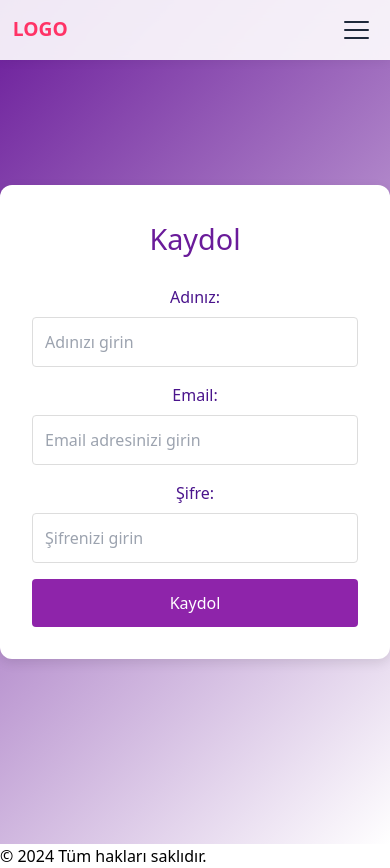
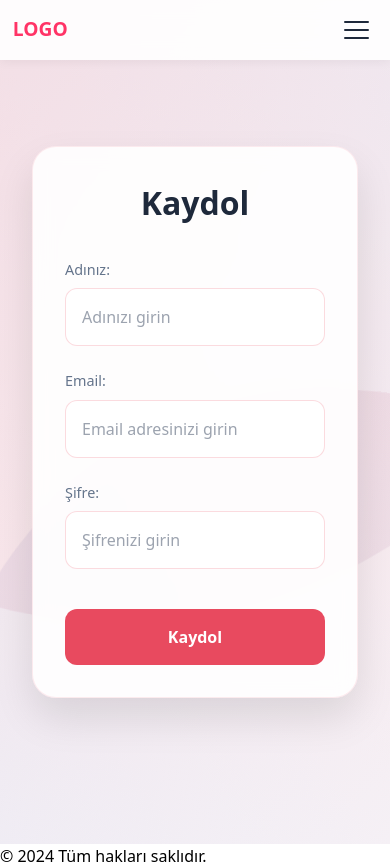
Before and after one commit to alifuatakbas/e-math-frontend, a Next.js app: page /register in a window 390 px wide. Built offline with nearby package versions, Linux system fonts and the light colour scheme.

Commit message:
Login düzeni

```diff
--- a/app/styles/Register.module.css
+++ b/app/styles/Register.module.css
@@ -3,78 +3,183 @@
   display: flex;
   justify-content: center;
   align-items: center;
-  height: 100vh;
-  background: linear-gradient(135deg, #6a1b9a, #ffffff);
+  min-height: 100vh;
+  background: linear-gradient(135deg,
+    rgba(232, 74, 95, 0.1) 0%,
+    rgba(255, 255, 255, 0.9) 100%
+  );
+  padding: 2rem;
+  position: relative;
+  overflow: hidden;
+}
+
+/* Arka plan deseni */
+.registerContainer::before {
+  content: '';
+  position: absolute;
+  width: 1000px;
+  height: 1000px;
+  border-radius: 50%;
+  background: linear-gradient(45deg, rgba(232, 74, 95, 0.1), rgba(74, 144, 226, 0.1));
+  top: -400px;
+  left: -400px;
+  z-index: 0;
+  animation: float 20s infinite alternate;
+}
+
+.registerContainer::after {
+  content: '';
+  position: absolute;
+  width: 800px;
+  height: 800px;
+  border-radius: 50%;
+  background: linear-gradient(45deg, rgba(74, 144, 226, 0.1), rgba(232, 74, 95, 0.1));
+  bottom: -300px;
+  right: -300px;
+  z-index: 0;
+  animation: float 15s infinite alternate-reverse;
 }
 
 .registerBox {
-  max-width: 400px;
+  max-width: 450px;
   width: 100%;
-  padding: 2rem;
-  background-color: #fff;
-  border-radius: 12px;
-  box-shadow: 0 4px 12px rgba(0, 0, 0, 0.1);
+  padding: 3rem;
+  background: rgba(255, 255, 255, 0.9);
+  backdrop-filter: blur(10px);
+  border-radius: 24px;
+  box-shadow: 0 20px 40px rgba(0, 0, 0, 0.1);
   text-align: center;
+  position: relative;
+  z-index: 1;
+  border: 1px solid rgba(232, 74, 95, 0.1);
 }
 
 .title {
-  margin-bottom: 1.5rem;
-  font-size: 1.8rem;
-  color: #6a1b9a;
+  margin-bottom: 2rem;
+  font-size: 2.5rem;
+  color: #1E293B;
+  font-weight: 800;
 }
 
 .form {
   display: flex;
   flex-direction: column;
+  gap: 1.5rem;
 }
 
 .inputGroup {
-  margin-bottom: 1rem;
+  text-align: left;
 }
 
 .label {
   display: block;
   margin-bottom: 0.5rem;
   font-weight: 500;
-  color: #4a148c;
+  color: #64748B;
+  font-size: 0.9rem;
 }
 
 .input {
   width: 100%;
-  padding: 0.75rem;
-  border: 1px solid #ddd;
-  border-radius: 4px;
+  padding: 1rem;
+  background: rgba(255, 255, 255, 0.9);
+  border: 1px solid rgba(232, 74, 95, 0.2);
+  border-radius: 12px;
   font-size: 1rem;
-  transition: border-color 0.3s;
+  transition: all 0.3s ease;
 }
 
 .input:focus {
-  border-color: #8e24aa;
   outline: none;
+  border-color: #E84A5F;
+  box-shadow: 0 0 0 3px rgba(232, 74, 95, 0.1);
 }
 
 .submitButton {
   width: 100%;
-  padding: 0.75rem;
-  background-color: #8e24aa;
+  padding: 1rem;
+  background: #E84A5F;
   color: #fff;
   border: none;
-  border-radius: 4px;
+  border-radius: 12px;
   font-size: 1rem;
+  font-weight: 600;
   cursor: pointer;
-  transition: background-color 0.3s;
+  transition: all 0.3s ease;
+  margin-top: 1rem;
 }
 
 .submitButton:hover {
-  background-color: #6a1b9a;
+  background: #d43d51;
+  transform: translateY(-2px);
+  box-shadow: 0 4px 12px rgba(232, 74, 95, 0.2);
+}
+
+.message {
+  color: #10B981;
+  margin-top: 1rem;
+  font-size: 0.9rem;
+  padding: 1rem;
+  background: rgba(16, 185, 129, 0.1);
+  border-radius: 8px;
 }
 
 .error {
-  color: red;
+  color: #EF4444;
   margin-top: 1rem;
+  font-size: 0.9rem;
+  padding: 1rem;
+  background: rgba(239, 68, 68, 0.1);
+  border-radius: 8px;
 }
 
-.message {
-  color: green;
-  margin-top: 1rem;
+@keyframes float {
+  0% {
+    transform: translate(0, 0) rotate(0deg);
+  }
+  100% {
+    transform: translate(50px, 50px) rotate(10deg);
+  }
 }
+
+/* Dark mode */
+:global(.dark-theme) .registerContainer {
+  background: linear-gradient(135deg,
+    rgba(232, 74, 95, 0.1) 0%,
+    rgba(15, 23, 42, 0.9) 100%
+  );
+}
+
+:global(.dark-theme) .registerBox {
+  background: rgba(30, 41, 59, 0.9);
+  border-color: rgba(241, 245, 249, 0.1);
+}
+
+:global(.dark-theme) .title {
+  color: #F1F5F9;
+}
+
+:global(.dark-theme) .label {
+  color: #94A3B8;
+}
+
+:global(.dark-theme) .input {
+  background: rgba(15, 23, 42, 0.8);
+  border-color: rgba(241, 245, 249, 0.1);
+  color: #F1F5F9;
+}
+
+:global(.dark-theme) .input:focus {
+  border-color: #E84A5F;
+}
+
+/* Responsive */
+@media (max-width: 480px) {
+  .registerBox {
+    padding: 2rem;
+  }
+
+  .title {
+    font-size: 2rem;
+  }
+}
```
